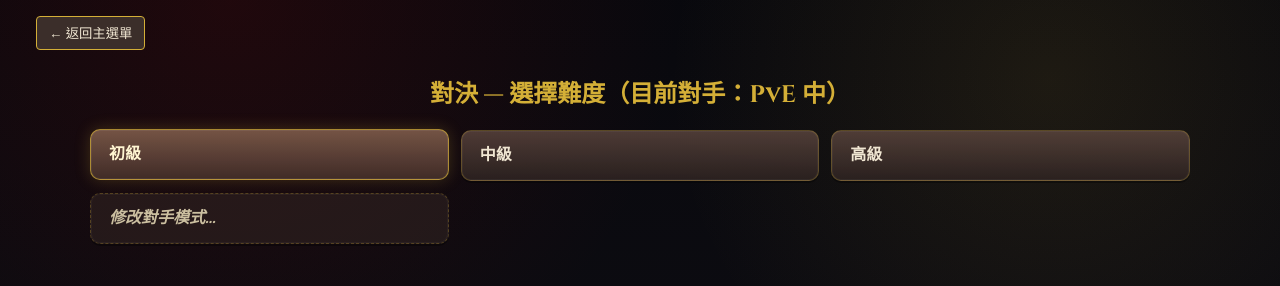
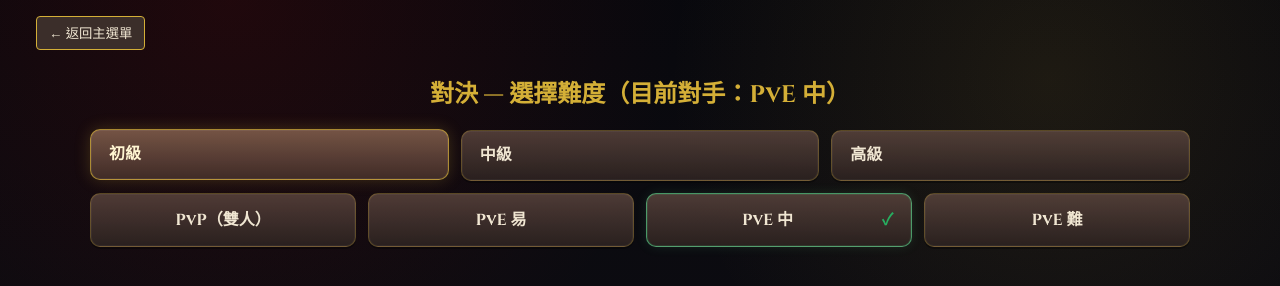
Before and after one commit to gchlin/Organic-Sorting-Game, a plain HTML site: page index.html in a window 1280 px wide. Both pictures are taken after a click on the button "選擇對決難度". Drawn offline with Linux system fonts and the light colour scheme.

Commit message:
Show duel opponent cards

```diff
--- a/game-v2.js
+++ b/game-v2.js
@@ -520,15 +520,29 @@
                 });
                 listEl.appendChild(btn);
             }
-            // "修改對手模式" 放在底下，視覺上跟難度按鈕區分
-            const modeBtn = document.createElement('button');
-            modeBtn.className = 'v2-sub-mode-toggle';
-            setMenuButtonContent(modeBtn, '', '修改對手模式...');
-            modeBtn.addEventListener('click', function () {
-                _subMenuContext = { kind: 'duelOpponentSetting' };
-                render();
-            });
-            listEl.appendChild(modeBtn);
+            const opponentRow = document.createElement('div');
+            opponentRow.className = 'v2-duel-opponent-row';
+            const opponents = [
+                { key: 'human', label: 'PvP（雙人）' },
+                { key: 'aiEasy', label: 'PvE 易' },
+                { key: 'aiMedium', label: 'PvE 中' },
+                { key: 'aiHard', label: 'PvE 難' }
+            ];
+            for (let i = 0; i < opponents.length; i++) {
+                const op = opponents[i];
+                const btn = document.createElement('button');
+                btn.className = 'v2-duel-opponent-card';
+                setMenuButtonContent(btn, '', op.label);
+                if (op.key === currentOpp) btn.classList.add('sub-cleared');
+                btn.addEventListener('click', function () {
+                    if (typeof Save !== 'undefined' && Save.writeSettings) {
+                        Save.writeSettings({ duelOpponent: op.key });
+                    }
+                    render();
+                });
+                opponentRow.appendChild(btn);
+            }
+            listEl.appendChild(opponentRow);
         } else if (_subMenuContext.kind === 'duelFamily') {
             const diff = _subMenuContext.difficulty;
             const settings = (typeof Save !== 'undefined' && Save.readSettings) ? Save.readSettings() : {};
--- a/menu.css
+++ b/menu.css
@@ -287,6 +287,17 @@
     color: var(--hp-parchment);
     border-style: solid;
 }
+.v2-duel-opponent-row {
+    display: grid;
+    grid-template-columns: repeat(4, minmax(0, 1fr));
+    gap: clamp(8px, 1vw, 12px);
+    grid-column: 1 / -1;
+}
+.v2-sub-list .v2-duel-opponent-card {
+    justify-content: center;
+    text-align: center;
+    min-height: 54px;
+}
 
 @media (orientation: landscape) and (min-width: 760px), (min-width: 1100px) {
     .v2-menu-grid,
@@ -296,6 +307,9 @@
 }
 
 @media (max-width: 900px) {
+    .v2-duel-opponent-row {
+        grid-template-columns: repeat(2, minmax(0, 1fr));
+    }
     #screen-main-menu.is-active {
         display: block;
         min-height: 100dvh;
```
